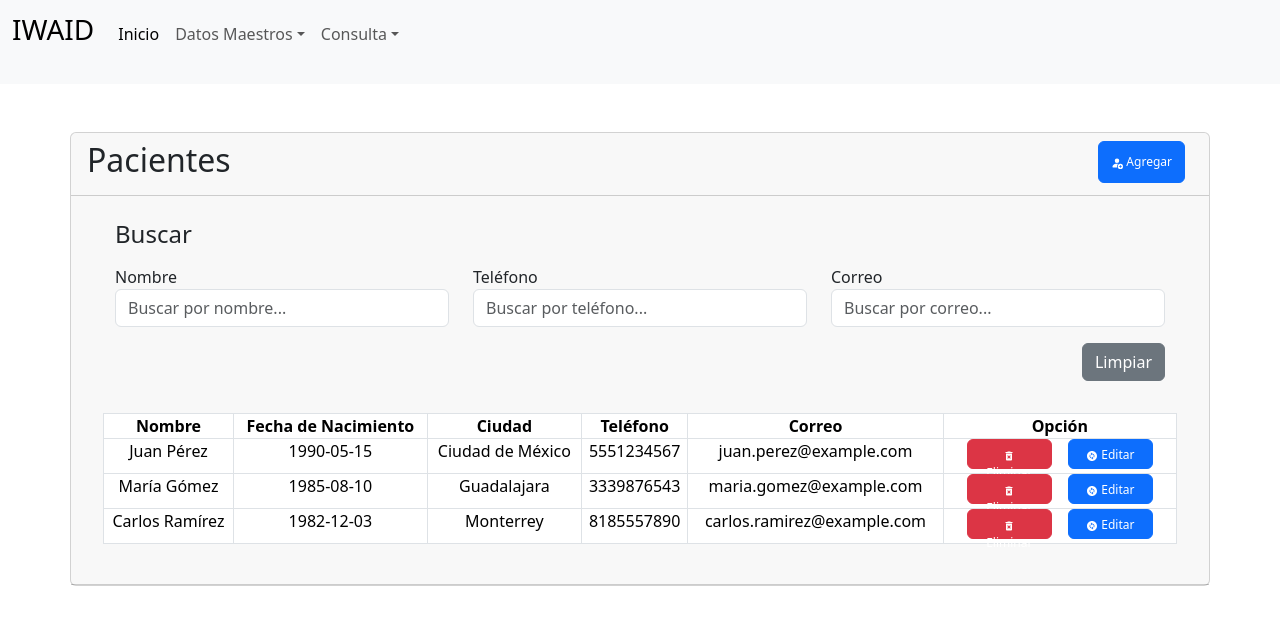
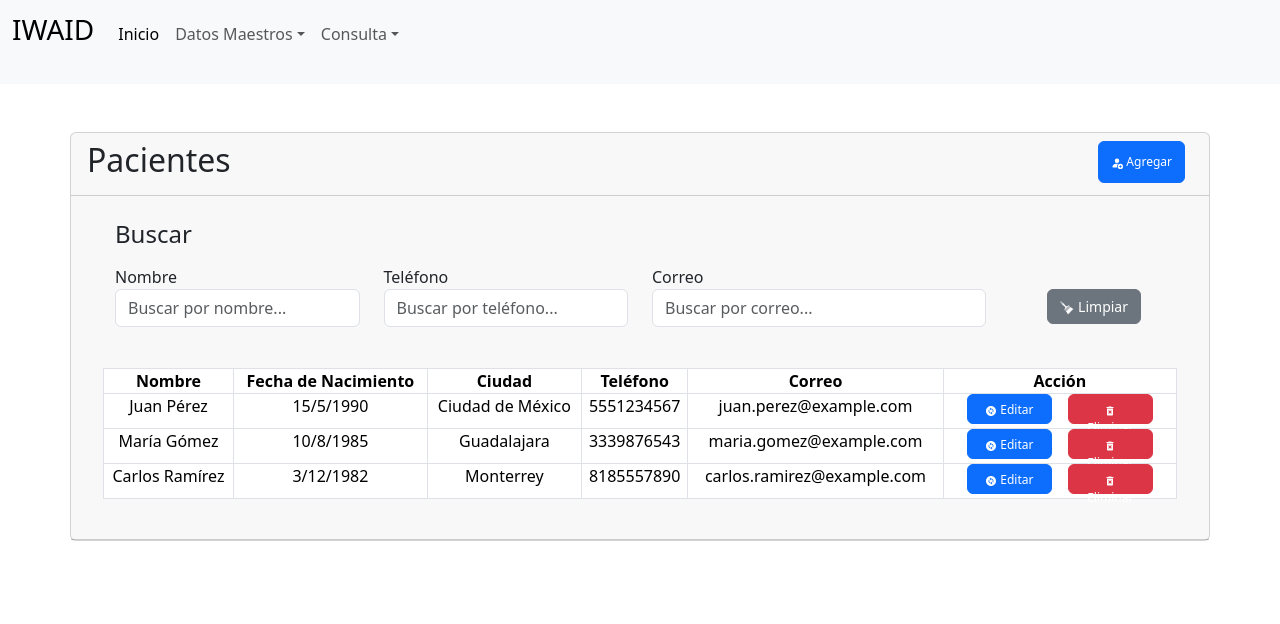
Before and after one commit to Chris-THC/iwaid-ui, a React (Create React App) app: page /patient in a window 1280 px wide. Shown: the top 624 px of the page. Built offline with nearby package versions, Linux system fonts and the light colour scheme.

Commit message:
I added all the indications that you have mentioned, such as validating the form

```diff
--- /dev/null
+++ b/src/Components/Patient/MyModalDelete.jsx
@@ -0,0 +1,27 @@
+// import { useState, useContext, useEffect } from 'react';
+import { Modal, Button } from "react-bootstrap";
+
+export const MyModalDelete = ({ show, handleClose, Id }) => {
+  const handleButtonClick = () => {
+    handleClose();
+  };
+
+  return (
+    <Modal show={show} onHide={handleClose}>
+      <Modal.Header closeButton>
+        <Modal.Title>Confirmar Eliminación</Modal.Title>
+      </Modal.Header>
+      <Modal.Body>
+        <p>¿Estás seguro de que deseas eliminar este Paciente?</p>
+      </Modal.Body>
+      <Modal.Footer>
+        <Button variant="secondary" onClick={handleClose}>
+          Cancelar
+        </Button>
+        <Button variant="danger" onClick={handleButtonClick}>
+          Eliminar
+        </Button>
+      </Modal.Footer>
+    </Modal>
+  );
+};
--- a/src/Components/Patient/TablePatient.jsx
+++ b/src/Components/Patient/TablePatient.jsx
@@ -4,17 +4,26 @@ import { GetTheAppContext } from "../../Context/AppContext";
 import "../../Css/TablePatients.css";
 import { MdDeleteForever, MdChangeCircle } from "react-icons/md";
 import { BsPersonFillAdd } from "react-icons/bs";
+import { GiLargePaintBrush } from "react-icons/gi";
 import { Button } from "react-bootstrap";
+import { MyModalDelete } from "./MyModalDelete";
 
 export const TablePatient = ({ dataTable }) => {
+  const [showModalDelete, setShowModalDelete] = useState(false);
+
+  const handleShowModalDelete = () => {
+    setShowModalDelete(true);
+  };
+
+  const handleCloseModalDelete = () => {
+    setShowModalDelete(false);
+  };
   const {
     handleShowModal,
     handleCloseModal,
     showModal,
     setGetDataFromTable,
     setActionButtonModal,
-    handleShowFloatAlter,
-    setTextAlert,
   } = useContext(GetTheAppContext);
 
   const displayedFields = [
@@ -78,14 +87,14 @@ export const TablePatient = ({ dataTable }) => {
                 <h4>Buscar</h4>
               </div>
               <div className="row">
-                <div className="container mb-3">
+                <div className="container mb-1">
                   <div className="row">
-                    <div className="col-md-4 mb-3">
+                    <div className="col-md-3 mb-1">
                       <label>Nombre</label>
                       <input
                         autoComplete="off"
                         type="text"
-                        className="form-control"
+                        className="form-control inputTable"
                         value={searchName}
                         onChange={(e) => {
                           setSearchName(e.target.value);
@@ -96,11 +105,11 @@ export const TablePatient = ({ dataTable }) => {
                         pattern="^[A-Za-z\s]+$"
                       />
                     </div>
-                    <div className="col-md-4 mb-3">
+                    <div className="col-md-3 mb-1">
                       <label>Teléfono</label>
                       <input
                         type="number"
-                        className="form-control"
+                        className="form-control inputTable"
                         value={searchNumPhone}
                         onChange={(e) => {
                           setSearchNumPhone(e.target.value);
@@ -110,11 +119,11 @@ export const TablePatient = ({ dataTable }) => {
                         placeholder="Buscar por teléfono..."
                       />
                     </div>
-                    <div className="col-md-4 mb-3">
+                    <div className="col-md-4 mb-1">
                       <label>Correo</label>
                       <input
                         type="email"
-                        className="form-control"
+                        className="form-control inputTable"
                         value={searchEmail}
                         onChange={(e) => {
                           setSearchEmail(e.target.value);
@@ -124,14 +133,18 @@ export const TablePatient = ({ dataTable }) => {
                         placeholder="Buscar por correo..."
                       />
                     </div>
-                    <div className="col-md-12 d-flex flex-row-reverse ">
+
+                    <div className="col-md-2 d-flex flex-row-reverse">
+                      <div className=" w-auto p-4">
                         <button
+                          id="btnClearTable"
                           className="btn btn-secondary"
                           type="button"
                           onClick={handleClear}
                         >
-                        Limpiar
+                          <GiLargePaintBrush /> Limpiar
                         </button>
+                      </div>
                     </div>
                   </div>
                 </div>
@@ -145,37 +158,34 @@ export const TablePatient = ({ dataTable }) => {
                   <th>Ciudad</th>
                   <th>Teléfono</th>
                   <th>Correo</th>
-                  <th>Opción</th>
+                  <th>Acción</th>
                 </tr>
               </thead>
               <tbody>
                 {filteredData.map((item, index) => (
                   <tr key={index}>
-                    {displayedFields.map((field) => (
+                    {displayedFields.map((field) => {
+                      if (field === "fechaNacimiento") {
+                        return (
+                          <td key={field}>
+                            <div id="idTextPatient" className="d-inline">
+                              {new Date(item[field]).toLocaleDateString(
+                                "es-ES"
+                              )}
+                            </div>
+                          </td>
+                        );
+                      } else {
+                        return (
                           <td key={field}>
                             <div id="idTextPatient" className="d-inline">
                               {item[field]}
                             </div>
                           </td>
-                    ))}
+                        );
+                      }
+                    })}
                     <td>
-                      <Button
-                        id="btnTables"
-                        className="ms-2 me-2 mb-1 d-inline"
-                        variant="danger"
-                        onClick={() => {
-                          console.log(item.nombre);
-                          setTextAlert(`Se ha eliminado: ${item.nombre}`);
-                          handleShowFloatAlter();
-                        }}
-                      >
-                        <MdDeleteForever
-                          id="btnDeletePatient"
-                          className="btn-icon-lg"
-                        />{" "}
-                        Eliminar
-                      </Button>
-
                       <Button
                         id="btnTables"
                         className="ms-2 me-2 mb-1"
@@ -188,6 +198,23 @@ export const TablePatient = ({ dataTable }) => {
                       >
                         <MdChangeCircle className="btn-icon-lg" /> Editar
                       </Button>
+                      <Button
+                        id="btnTables"
+                        className="ms-2 me-2 mb-1 d-inline"
+                        variant="danger"
+                        onClick={() => {
+                          console.log(item.nombre);
+                          // setTextAlert(`Se ha eliminado: ${item.nombre}`);
+                          // handleShowFloatAlter();
+                          handleShowModalDelete();
+                        }}
+                      >
+                        <MdDeleteForever
+                          id="btnDeletePatient"
+                          className="btn-icon-lg"
+                        />{" "}
+                        Eliminar
+                      </Button>
                     </td>
                   </tr>
                 ))}
@@ -195,6 +222,10 @@ export const TablePatient = ({ dataTable }) => {
             </table>
           </div>
           <ModalPatient show={showModal} handleClose={handleCloseModal} />
+          <MyModalDelete
+            show={showModalDelete}
+            handleClose={handleCloseModalDelete}
+          />
         </div>
       </div>
     </div>
--- a/src/Css/TablePatients.css
+++ b/src/Css/TablePatients.css
@@ -7,6 +7,9 @@
 #btnAdd {
   font-size: 12px;
 }
+#btnClearTable {
+  font-size: 14px;
+}
 
 .custom-table td,
 .custom-table th {
@@ -14,10 +17,14 @@
 }
 
 @media (max-width: 800px) {
-  td {
+  td,
+  th {
     font-size: 12px;
   }
   .custom-table {
+    font-size: 16px;
+  }
+  .inputTable {
     font-size: 12px;
   }
 
@@ -29,8 +36,9 @@
   }
 }
 
-@media (max-width: 550px) {
-  .custom-table {
+@media (max-width: 700px) {
+  td,
+  th {
     font-size: 9px;
   }
 
@@ -59,6 +67,4 @@
     height: 25px;
     width: 70px;
   }
-
-
 }
```
Also changed, not shown: src/Components/Patient/FormPatient.jsx (+40 -20 lines). Lines whose indentation alone changed are shown as unchanged.
